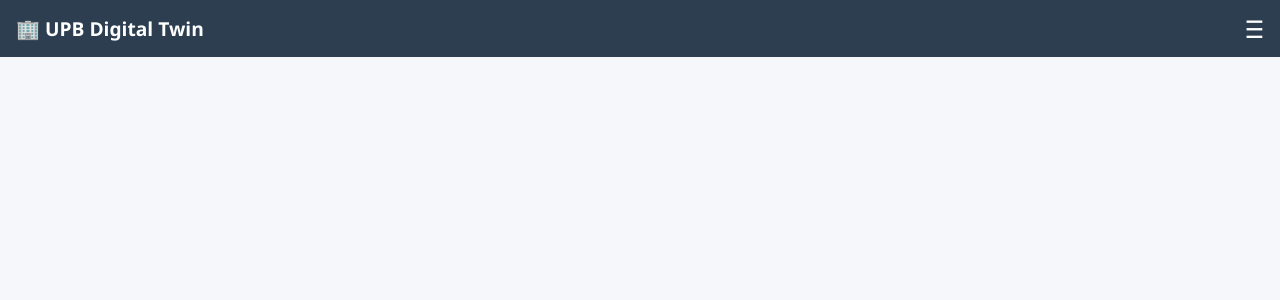
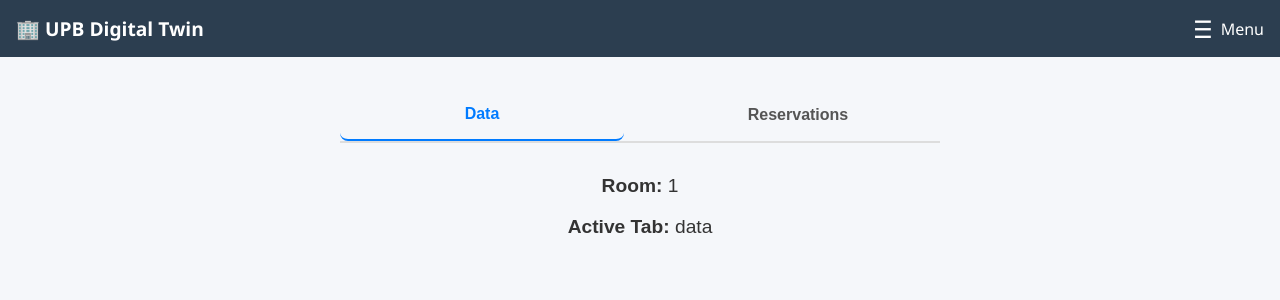
Before and after one commit to octaviantorcea/UPB-Digital-Twin, a React (Vite) app in the folder frontend/: page /rooms/1 in a window 1280 px wide. Shown: the top 300 px of the page. Built offline with nearby package versions, Linux system fonts and the light colour scheme.

Commit message:
add basic room page

```diff
--- a/frontend/src/App.tsx
+++ b/frontend/src/App.tsx
@@ -3,6 +3,7 @@ import Login from "./pages/Login";
 import Home from "./pages/Home";
 import Register from "./pages/Register";
 import Navbar from "./components/Navbar";
+import RoomPage from "./pages/RoomPage";
 
 function App() {
   return (
@@ -12,6 +13,7 @@ function App() {
         <Route path="/login" element={<Login />} />
         <Route path="/" element={<Home />} />
         <Route path="/register" element={<Register />} />
+        <Route path="/rooms/:roomName" element={<RoomPage />} /> {/* New Route */}
       </Routes>
     </Router>
   );
--- a/frontend/src/components/Navbar.tsx
+++ b/frontend/src/components/Navbar.tsx
@@ -76,9 +76,16 @@ const Navbar = () => {
         )}
         <div
           onClick={toggleMenu}
-          style={{ cursor: "pointer", fontSize: "1.5rem" }}
+          style={{
+            display: "flex",
+            alignItems: "center",
+            cursor: "pointer",
+            fontSize: "1.5rem",
+            gap: "0.5rem"
+          }}
         >
           ☰
+          <span style={{ fontSize: "1rem" }}>Menu</span>
         </div>
       </div>
 
--- a/frontend/src/pages/Home.tsx
+++ b/frontend/src/pages/Home.tsx
@@ -1,4 +1,5 @@
 import { useEffect, useState } from "react";
+import { useNavigate } from "react-router-dom";
 
 type BuildingPlan = {
   [floor: string]: string[];
@@ -21,6 +22,8 @@ const Home = () => {
   const [buildingPlan, setBuildingPlan] = useState<BuildingPlan>({});
   const [expandedFloors, setExpandedFloors] = useState<Set<string>>(new Set());
   const [roomSensorData, setRoomSensorData] = useState<RoomSensorMap>({});
+
+  const navigate = useNavigate();
 
   useEffect(() => {
     const interval = setInterval(() => {
@@ -119,6 +122,7 @@ const Home = () => {
                 {rooms.map((room) => (
                   <li
                     key={room}
+                    onClick={() => navigate(`/rooms/${encodeURIComponent(room)}`)}
                     style={{
                       marginBottom: "1rem",
                       border: "1px solid #ddd",
@@ -128,7 +132,6 @@ const Home = () => {
                       cursor: "pointer",
                       transition: "background-color 0.2s, box-shadow 0.2s",
                     }}
-                    onClick={() => console.log(`Clicked on room: ${room}`)} // placeholder action
                     onMouseOver={(e) => {
                       (e.currentTarget as HTMLLIElement).style.boxShadow = "0 1px 6px rgba(0,0,0,0.1)";
                     }}
--- /dev/null
+++ b/frontend/src/pages/RoomPage.tsx
@@ -0,0 +1,65 @@
+import { useState } from "react";
+import { useParams } from "react-router-dom";
+
+const RoomPage = () => {
+  const { roomName } = useParams<{ roomName: string }>();
+  const [activeTab, setActiveTab] = useState<"data" | "reservations">("data");
+
+  return (
+    <div style={{ maxWidth: 600, margin: "2rem auto", fontFamily: "sans-serif" }}>
+      {/* Header with Tabs */}
+      <header
+        style={{
+          display: "flex",
+          justifyContent: "center",
+          gap: "2rem",
+          marginBottom: "2rem",
+          borderBottom: "2px solid #ddd",
+        }}
+      >
+        <button
+          onClick={() => setActiveTab("data")}
+          style={{
+            background: "none",
+            border: "none",
+            padding: "1rem",
+            fontWeight: 600,
+            fontSize: "1rem",
+            borderBottom: activeTab === "data" ? "2px solid #007bff" : "none",
+            color: activeTab === "data" ? "#007bff" : "#555",
+            cursor: "pointer",
+          }}
+        >
+          Data
+        </button>
+        <button
+          onClick={() => setActiveTab("reservations")}
+          style={{
+            background: "none",
+            border: "none",
+            padding: "1rem",
+            fontWeight: 600,
+            fontSize: "1rem",
+            borderBottom: activeTab === "reservations" ? "2px solid #007bff" : "none",
+            color: activeTab === "reservations" ? "#007bff" : "#555",
+            cursor: "pointer",
+          }}
+        >
+          Reservations
+        </button>
+      </header>
+
+      {/* Content */}
+      <main style={{ textAlign: "center", fontSize: "1.2rem", color: "#333" }}>
+        <p>
+          <strong>Room:</strong> {roomName}
+        </p>
+        <p>
+          <strong>Active Tab:</strong> {activeTab}
+        </p>
+      </main>
+    </div>
+  );
+};
+
+export default RoomPage;
```
